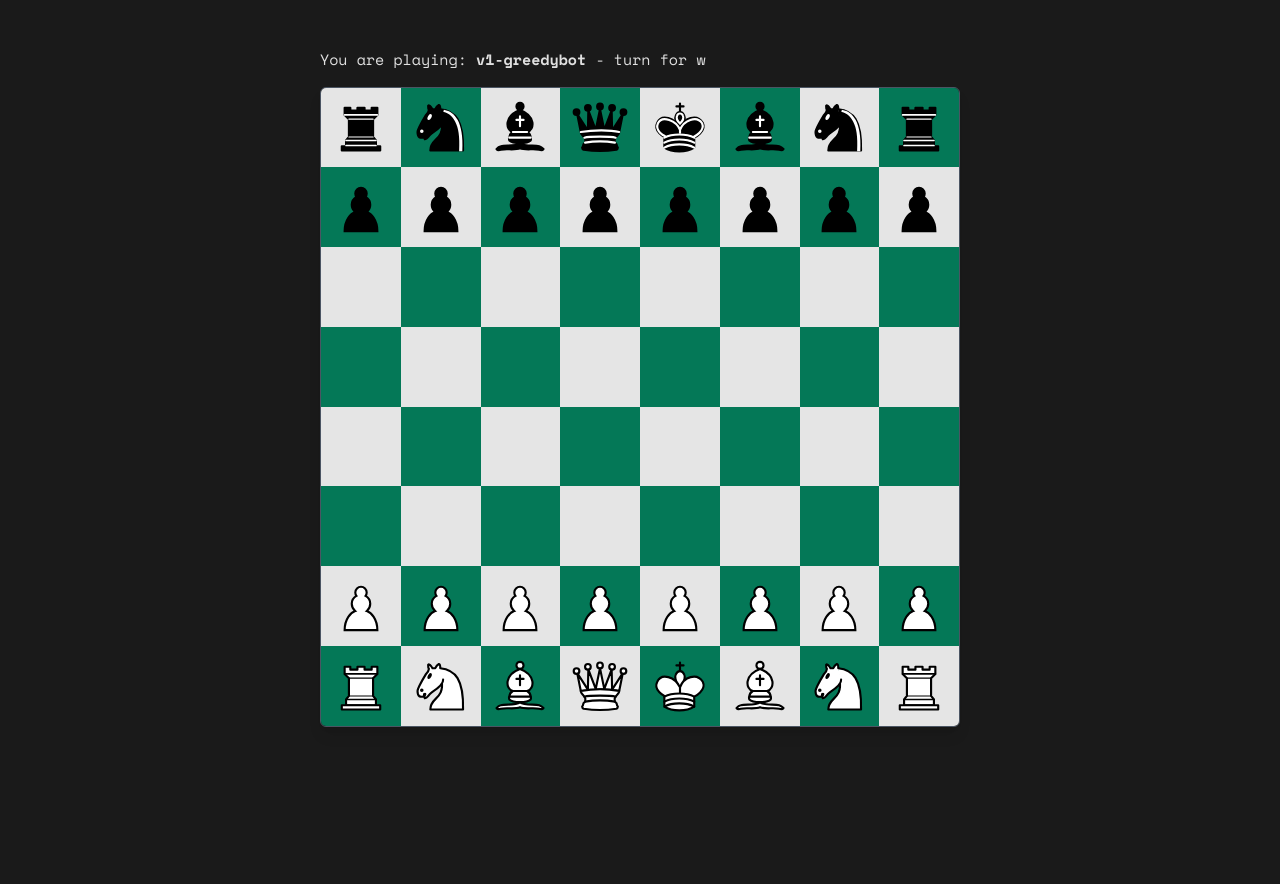
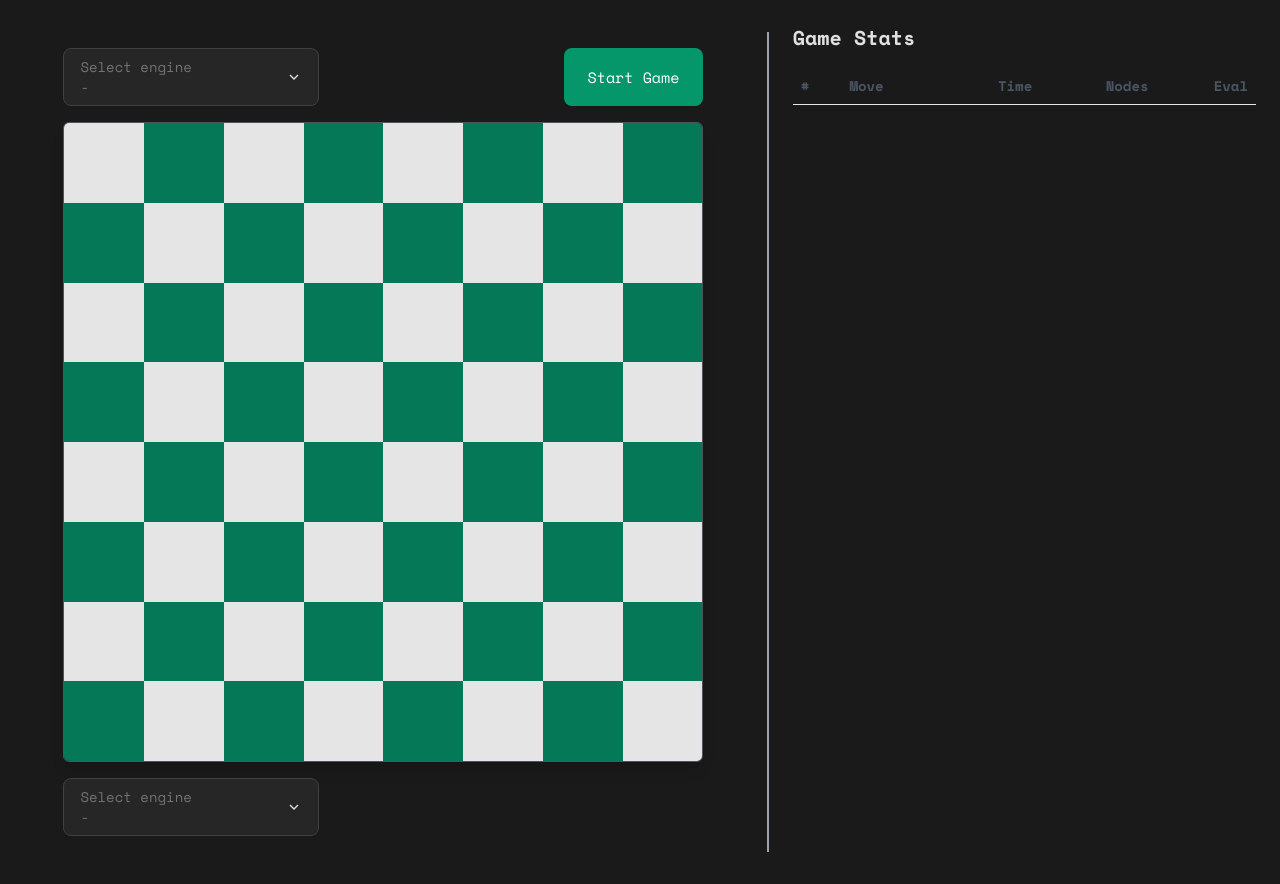
Before and after one commit to coenond/chess-bot, a Vue app: page / in a window 1280 px wide. Before the commit the page ends 800 px from the top, so only its background shows below. Built offline with nearby package versions, Linux system fonts and the light colour scheme.

Commit message:
add enigne selector and move history

```diff
--- a/src/App.vue
+++ b/src/App.vue
@@ -1,8 +1,26 @@
 <script setup lang="ts">
-// import { RouterLink, RouterView } from 'vue-router'
+import { ref } from 'vue'
 import ChessBoard from '@/components/ChessBoard.vue'
+import type { MoveHistoryEntry } from './engine/engine';
 
-const showSideBard = false;
+const showSideBard = true;
+
+const moveHistory = ref<MoveHistoryEntry[]>([]);
+
+const onMove = (move: MoveHistoryEntry) => moveHistory.value.push(move);
+
+const formatNumber = (num: number): string => num >= 1000 ? `${(num/1000).toFixed(1)}k` : num.toString();
+
+const formatEval = (eval_: number): string => {
+  const sign = eval_ > 0 ? '+' : ''
+  return `${sign}${eval_.toFixed(1)}`
+}
+
+const getEvalColor = (eval_: number): string => {
+  if (eval_ > 0.5) return 'text-emerald-600 dark:text-emerald-400'
+  if (eval_ < -0.5) return 'text-red-600 dark:text-red-400'
+  return 'text-gray-600 dark:text-gray-400'
+}
 </script>
 
 <template>
@@ -10,7 +28,7 @@ const showSideBard = false;
   <div class="min-h-screen flex bg-background dark:bg-background-dark">
     <!-- Left Side: Chess Board -->
     <div :class="`${showSideBard ? 'w-3/5' : 'w-full'} flex p-4`">
-      <ChessBoard />
+      <ChessBoard @move="onMove" />
     </div>
 
     <!-- Divider -->
@@ -19,21 +37,32 @@ const showSideBard = false;
     <!-- Right Side: Stats Panel -->
     <div v-if="showSideBard" class="w-2/5 p-6">
       <h2 class="text-xl font-semibold mb-4">Game Stats</h2>
-      <div class="space-y-4">
-        <div>
-          <span class="text-gray-600 dark:text-gray-300">Search Time:</span>
-          <span class="ml-2 font-mono">-</span>
-        </div>
-        <div>
-          <span class="text-gray-600 dark:text-gray-300">Search Depth:</span>
-          <span class="ml-2 font-mono">-</span>
-        </div>
-        <div>
-          <span class="text-gray-600 dark:text-gray-300">Move History:</span>
-          <ul class="mt-2 text-sm">
-            <li class="font-mono">-</li>
-          </ul>
-        </div>
+      <div class="overflow-x-auto">
+        <table class="w-full text-sm">
+          <thead>
+            <tr class="border-b border-gray-200 dark:border-gray-700">
+              <th class="text-left py-2 px-2 font-bold text-gray-600 dark:text-gray-300">#</th>
+              <th class="text-left py-2 px-2 font-bold text-gray-600 dark:text-gray-300">Move</th>
+              <th class="text-right py-2 px-2 font-bold text-gray-600 dark:text-gray-300">Time</th>
+              <th class="text-right py-2 px-2 font-bold text-gray-600 dark:text-gray-300">Nodes</th>
+              <th class="text-right py-2 px-2 font-bold text-gray-600 dark:text-gray-300">Eval</th>
+            </tr>
+          </thead>
+          <tbody class="font-mono">
+            <tr v-for="move in moveHistory"
+                :key="move.id"
+                class="border-b border-gray-100 dark:border-gray-800 hover:bg-gray-50 dark:hover:bg-gray-800"
+            >
+              <td class="py-2 px-2">{{ move.number }}</td>
+              <td class="py-2 px-2">{{ move.notation }}</td>
+              <td class="py-2 px-2 text-right">{{ move.time }}ms</td>
+              <td class="py-2 px-2 text-right">{{ formatNumber(move.nodes) }}</td>
+              <td class="py-2 px-2 text-right" :class="getEvalColor(move.eval)">
+                {{ formatEval(move.eval) }}
+              </td>
+            </tr>
+          </tbody>
+        </table>
       </div>
     </div>
   </div>
--- a/src/components/ChessBoard.vue
+++ b/src/components/ChessBoard.vue
@@ -1,6 +1,15 @@
 <template>
   <div class="w-full max-w-2xl mx-auto p-4">
-  <p class="py-4">You are playing: <b>{{ engine.name }}</b> - turn for {{ chess.turn() }}</p>
+    <div class="py-4 flex justify-between">
+      <EngineSelector v-if="!gameStarted" @select="(engine) => setBlackPlayer(engine)"/>
+      <button
+          v-if="!gameStarted"
+          @click="startGame"
+          class="px-6 py-3 bg-emerald-600 hover:bg-emerald-700 text-white font-medium rounded-lg shadow-sm transition-all duration-150 hover:shadow-md active:scale-95 dark:bg-emerald-700 dark:hover:bg-emerald-800"
+        >
+        Start Game
+      </button>
+    </div>
     <div
       class="aspect-square grid grid-cols-8 border border-gray-600 rounded-md overflow-hidden shadow-lg"
       @dragover.prevent
@@ -25,12 +34,12 @@
           />
           <!-- Static pieces -->
           <div
-            v-if="piece"
+            v-if="gameStarted && piece"
             :class="[
               'absolute w-full h-full flex items-center justify-center',
-             piece.color === playerColor ? `cursor-grab hover:scale-110` : '',
+             piece.color === turnColor ? `cursor-grab hover:scale-110` : '',
             ]"
-            :draggable="piece.color === playerColor"
+            :draggable="piece.color === turnColor"
           >
             <img
               :src="`${path}/pieces/${piece.type}-${piece.color}.svg`"
@@ -41,6 +50,10 @@
         </div>
       </template>
     </div>
+
+    <div class="py-4">
+      <EngineSelector v-if="!gameStarted"  @select="(engine) => setWhitePlayer(engine)"/>
+    </div>
   </div>
 </template>
 
@@ -48,26 +61,56 @@
 import { ref, computed } from 'vue'
 import { Chess, type Piece, type Square, type Move} from 'chess.js'
 import { EngineFactory } from '@/engine/engine-factory';
+import EngineSelector from '@/components/EngineSelector.vue';
 
-const chess = new Chess()
+enum FenPositions {
+  Start = 'rnbqkbnr/pppppppp/8/8/8/8/PPPPPPPP/RNBQKBNR w KQkq - 0 1',
+  Empty = '8/8/8/8/8/8/8/8 w - - 0 1',
+}
+
+const chess = new Chess();
 const gamePosition = ref(chess.board());
+const gameStarted = ref(false);
 const moveOptions = ref<Move[]|null>(null);
 const selectedPiece = ref<Piece|null>(null);
+
+const turnColor = chess ? chess.turn() : '';
 const playerColor = 'w';
 const engine = EngineFactory.create('v1');
+const whitePlayer = ref<EngineType|null>(null);
+const blackPlayer = ref<EngineType|null>(null);
 
 const path = import.meta.env.MODE === 'development' ? '' : '/chess-bot';
-const captureSound = new Audio(`${path}/sounds/capture.mp3`);
-const moveSound = new Audio(`${path}/sounds/move.mp3`);
-const castleSound = new Audio(`${path}/sounds/castle.mp3`);
-const checkSound = new Audio(`${path}/sounds/move-check.mp3`);
-const gameEndSound = new Audio(`${path}/sounds/game-end.mp3`);
-const gameStartSound = new Audio(`${path}/sounds/game-start.mp3`);
-const illegalSound = new Audio(`${path}/sounds/illegal.mp3`);
-const moveOpponentSound = new Audio(`${path}/sounds/move-opponent.mp3`);
-const notifySound = new Audio(`${path}/sounds/notify.mp3`);
-const promoteSound = new Audio(`${path}/sounds/promote.mp3`);
-const tenSecondSound = new Audio(`${path}/sounds/tenseconds.mp3`);
+const captureSoundPath = `${path}/sounds/capture.mp3`;
+const moveSoundPath = `${path}/sounds/move.mp3`;
+const castleSoundPath = `${path}/sounds/castle.mp3`;
+const checkSoundPath = `${path}/sounds/move-check.mp3`;
+const gameEndSoundPath = `${path}/sounds/game-end.mp3`;
+const gameStartSoundPath = `${path}/sounds/game-start.mp3`;
+const illegalSoundPath = `${path}/sounds/illegal.mp3`;
+const moveOpponentSoundPath = `${path}/sounds/move-opponent.mp3`;
+const notifySoundPath = `${path}/sounds/notify.mp3`;
+const promoteSoundPath = `${path}/sounds/promote.mp3`;
+const tenSecondSoundPath = `${path}/sounds/tenseconds.mp3`;
+
+const emit = defineEmits<{(e: 'move', move: MoveHistoryEntry): void}>()
+
+const setWhitePlayer = (engine) => whitePlayer.value = EngineFactory.create(engine.version);
+const setBlackPlayer = (engine) => blackPlayer.value = EngineFactory.create(engine.version);
+
+const startGame = () => {
+  if (!whitePlayer.value || !blackPlayer.value) {
+    const illegalSound = new Audio(illegalSoundPath);
+    illegalSound.play();
+    return;
+  }
+
+  const gameStartSound = new Audio(gameStartSoundPath);
+  gameStartSound.play();
+
+  gameStarted.value = true;
+  setTimeout(() => nextMove(), 500);
+}
 
 const getSquare = (row: number, col: number): Square => {
   const mapping: Record<number, number> = {1:8, 2:7, 3:6, 4:5, 5:4, 6:3, 7:2, 8:1};
@@ -78,51 +121,60 @@ const getSquareColor = (row: number, col: number): string => (row + col) % 2 ===
 
 const playSound = (move: Move, isCheck = false) => {
   if (isCheck) {
+    const checkSound = new Audio(checkSoundPath);
     checkSound.play();
     return;
   }
 
   if (move.isPromotion()) {
+    const promoteSound = new Audio(promoteSoundPath);
     promoteSound.play();
     return;
   }
 
   if (move.isCapture() || move.isEnPassant()) {
+    const captureSound = new Audio(captureSoundPath);
     captureSound.play();
     return;
   }
 
   if (move.isKingsideCastle() || move.isQueensideCastle()) {
+    const castleSound = new Audio(castleSoundPath);
     castleSound.play();
     return;
   }
 
-  move.color === playerColor ? moveSound.play() : moveOpponentSound.play();
+  const moveSound = new Audio(moveSoundPath);
+  moveSound.play();
+}
+
+const nextMove = () => {
+  const player = chess.turn() === 'w' ? whitePlayer : blackPlayer;
+
+  if (player.value.name === 'manual') return;
+
+  const engineMove = player.value.executor.search(chess);
+  emit('move', engineMove.historyEnty);
+  makeMove(engineMove.move);
 }
 
 const makeMove = (move: Move) => {
     chess.move(move);
     playSound(move, chess.inCheck());
 
-    if (chess.isCheckmate()) {
-      setTimeout(() => {
-        gamePosition.value = chess.board();
-        gameEndSound.play();
-        alert(`Game Over! Checkmate! ${chess.turn() !== playerColor ? 'You Win' : 'The Bot Wins'}!`);
-        return;
-      }, 200);
+    if (chess.isCheckmate() || chess.isDraw()) {
+      gamePosition.value = chess.board();
+      gameEndSound.play();
+      // todo - fix alert for stalemate
+      alert(`Game Over! Checkmate! ${chess.turn() !== playerColor ? 'You Win' : 'The Bot Wins'}!`);
+      return;
     }
 
     gamePosition.value = chess.board();
     selectedPiece.value = null;
     moveOptions.value = null;
 
-    if (chess.turn() !== playerColor) {
-      setTimeout(() => {
-        const botMove = engine.executor.search(chess);
-        makeMove(botMove);
-      }, 400);
-    }
+    setTimeout(() => nextMove(), 100);
 }
 
 const squareClickHandler = (row: number, col: number, piece: Piece|null) => {
--- /dev/null
+++ b/src/components/EngineSelector.vue
@@ -0,0 +1,71 @@
+<template>
+  <div class="relative w-64">
+    <!-- Main button -->
+    <button
+      @click="isOpen = !isOpen"
+      class="z-0 w-full px-4 py-2 bg-neutral-800 border border-neutral-200 border-neutral-700 rounded-lg shadow-sm flex items-center justify-between hover:bg-neutral-50 hover:bg-neutral-700 transition-colors duration-150"
+    >
+      <div class="flex flex-col items-start">
+        <span v-if="selectedEngine" class="text-sm font-medium">{{ selectedEngine.name }}</span>
+        <span v-else class="text-sm text-neutral-500">Select engine</span>
+        <span v-if="selectedEngine" class="text-xs text-neutral-500 text-neutral-400">{{ selectedEngine.version }}</span>
+        <span v-else class="text-sm text-neutral-500">-</span>
+      </div>
+      <svg
+        xmlns="http://www.w3.org/2000/svg"
+        class="w-4 h-4 transition-transform duration-200"
+        :class="{ 'rotate-180': isOpen }"
+        viewBox="0 0 24 24"
+        fill="none"
+        stroke="currentColor"
+        stroke-width="2"
+      >
+        <polyline points="6 9 12 15 18 9"></polyline>
+      </svg>
+    </button>
+
+    <!-- Dropdown -->
+    <Transition
+      enter-active-class="transition duration-100 ease-out"
+      enter-from-class="transform scale-95 opacity-0"
+      enter-to-class="transform scale-100 opacity-100"
+      leave-active-class="transition duration-75 ease-in"
+      leave-from-class="transform scale-100 opacity-100"
+      leave-to-class="transform scale-95 opacity-0"
+    >
+      <div
+        v-if="isOpen"
+        class="absolute w-full mt-2 bg-neutral-800 border border-neutral-200 border-neutral-700 rounded-lg shadow-lg overflow-hidden z-50"
+      >
+        <button
+          v-for="engine in engines"
+          :key="engine.name"
+          @click="selectEngine(engine)"
+          class="w-full px-4 py-2 text-left hover:bg-neutral-50 hover:bg-neutral-700 transition-colors duration-150"
+        >
+          <div class="flex flex-col">
+            <span class="text-sm font-medium">{{ engine.name }}</span>
+            <span class="text-xs text-neutral-500 text-neutral-400">{{ engine.version }}</span>
+          </div>
+        </button>
+      </div>
+    </Transition>
+  </div>
+</template>
+
+<script setup lang="ts">
+import { ref } from 'vue'
+import { EngineFactory } from '@/engine/engine-factory';
+
+const isOpen = ref(false)
+const engines = EngineFactory.getEngines();
+const selectedEngine = ref(null);
+
+const selectEngine = (engine) => {
+  selectedEngine.value = engine
+  isOpen.value = false
+  emit('select', engine)
+}
+
+const emit = defineEmits(['select'])
+</script>
--- a/src/engine/engine-factory.ts
+++ b/src/engine/engine-factory.ts
@@ -5,18 +5,30 @@ import { v1Engine } from "./v1.engine";
 export type EngineType = {
     name: string;
     version: string
-    executor: Engine;
+    executor: Engine|null;
+}
+
+type EngineConstructor = new () => Engine;
+export type EngineOption = {
+    name: string;
+    version: string;
+    construct: EngineConstructor|null
+}
+
+export const engines: { [key: string]: EngineOption } = {
+    human: { name: 'manual', version: 'human', construct: null },
+    v0: { name: 'v0-bogobot', version: 'v0', construct: v0Engine },
+    v1: { name: 'v1-greedybot', version: 'v1', construct: v1Engine }
 }
 
 export class EngineFactory {
     static create(version: string): EngineType {
-        switch (version) {
-            case "v0":
-                return { name: 'v0-bogobot', version: 'v0.0.0', executor: new v0Engine() };
-            case "v1":
-                return { name: 'v1-greedybot', version: 'v1.0.0', executor: new v1Engine() };
-            default:
-                throw new Error("Invalid engine version");
-        }
+      const engine = engines[version];
+      console.log(engine);
+      return { name: engine.name, version, executor: engine.construct !== null ? new engine.construct() : null };
+    }
+
+    static getEngines(): { [key: string]: EngineOption } {
+      return engines;
     }
 }
--- a/src/engine/engine.ts
+++ b/src/engine/engine.ts
@@ -1,6 +1,15 @@
 import type { Chess, Move } from "chess.js";
+
+export type MoveHistoryEntry = {
+  id: string,
+  number: number,
+  notation: string,
+  time: number,
+  nodes: number,
+  eval: number,
+}
 
 export type Engine = {
     evaluate(chess: Chess): number;
-    search(chess: Chess): Move;
+    search(chess: Chess): { move: Move, historyEnty: MoveHistoryEntry };
 }
--- a/src/engine/v0.engine.ts
+++ b/src/engine/v0.engine.ts
@@ -1,15 +1,26 @@
 import { Chess, Move } from "chess.js";
-import type { Engine } from "./engine";
+import type { Engine, MoveHistoryEntry } from "./engine";
 
 export class v0Engine implements Engine {
 
     evaluate(chess: Chess): number {
-        return 0;
+      return 0;
     }
 
-    search(chess: Chess): Move {
-        const moves = chess.moves({ verbose: true });
-        return moves[Math.floor(Math.random() * moves.length)];
+    search(chess: Chess): { move: Move, historyEnty: MoveHistoryEntry } {
+      const moves = chess.moves({ verbose: true });
+      const move = moves[Math.floor(Math.random() * moves.length)];
+
+      return {
+        move,
+        historyEnty: {
+          id: crypto.randomUUID(),
+          number: chess.history().length,
+          nodes: 1,
+          notation: move.san,
+          time: 0,
+          eval: 0,
+      }};
     }
 
 }
--- a/src/engine/v1.engine.ts
+++ b/src/engine/v1.engine.ts
@@ -1,51 +1,75 @@
 import { Chess, Move } from "chess.js";
-import type { Engine } from "./engine";
+import type { Engine, MoveHistoryEntry } from "./engine";
 
 export class v1Engine implements Engine {
 
+  private nodes = 0;
+
   evaluate(chess: Chess): number {
     const pieceValues: Record<string, number> = {
-      p: 1000, n: 3000, b: 3000, r: 5000, q: 9000, k: 0
+      p: 1, n: 3, b: 3, r: 5, q: 9, k: 0
     };
     let score = 0;
-    const board = chess.board();
+    const piecesOnBoard = chess.board().flatMap(row => row.filter(p => p));
 
-    for (const row of board) {
-      for (const square of row) {
-        if (square) {
-          const value = pieceValues[square.type] || 0;
-          score += square.color === "w" ? value : -value;
-        }
+    for (const piece of piecesOnBoard) {
+      if (piece) {
+        score += piece.color === "w" ? pieceValues[piece.type] : -pieceValues[piece.type];
       }
+    }
+
+    if (score === -9) {
+      console.log(chess.history());
+      console.log(chess.ascii());
     }
 
     return score;
   }
 
-  search(chess: Chess): Move {
+  search(chess: Chess): { move: Move, historyEnty: MoveHistoryEntry } {
+    this.nodes = 0;
+    const startTime = new Date();
     const moves = chess.moves({ verbose: true });
     const isMaximizing = chess.turn() === "w";
     let bestMove = moves[0];
     let bestScore = isMaximizing ? -Infinity : Infinity;
+    let currentEval = 0;
 
     for (const move of moves) {
+      this.nodes++;
       chess.move(move);
       const score = this.minimax(chess, 2, isMaximizing);
-      console.log(`Move: ${move.san}, Score: ${score}`);
-      chess.undo();
+      // console.log(`Move: ${move.san}, Score: ${score}`);
 
 
       if (isMaximizing && score > bestScore) {
-        bestScore = score; bestMove = move;
+        currentEval = this.evaluate(chess);
+        bestScore = score;
+        bestMove = move;
       }
       if (!isMaximizing && score < bestScore) {
-        bestScore = score; bestMove = move;
+        currentEval = this.evaluate(chess);
+        bestScore = score;
+        bestMove = move;
       }
+      chess.undo();
     }
+
+    const end = new Date();
+    const seconds = end.getMilliseconds() - startTime.getMilliseconds();
 
     console.log(`===== Found: ${bestMove.san}, Score: ${bestScore}`);
 
-    return bestMove;
+    return {
+      move: bestMove,
+      historyEnty: {
+        id: crypto.randomUUID(),
+        number: chess.history().length,
+        nodes: this.nodes,
+        notation: bestMove.san,
+        time: seconds,
+        eval: currentEval,
+    }};
   }
 
   minimax(chess: Chess, depth: number, isMaximizing: boolean): number {
@@ -57,6 +81,7 @@ export class v1Engine implements Engine {
     let bestScore = isMaximizing ? -Infinity : Infinity;
 
     for (const move of moves) {
+      this.nodes++;
       chess.move(move);
       const score = this.minimax(chess, depth-1, !isMaximizing);
       chess.undo();
--- /dev/null
+++ b/src/fixtures/fen.positions.ts
@@ -0,0 +1,4 @@
+export enum FenPositions {
+  start = 'rnbqkbnr/pppppppp/8/8/8/8/PPPPPPPP/RNBQKBNR w KQkq - 0 1',
+  empty = '8/8/8/8/8/8/8/8 w - - 0 1',
+}
--- a/vite.config.ts
+++ b/vite.config.ts
@@ -7,7 +7,7 @@ import vueDevTools from 'vite-plugin-vue-devtools'
 
 // https://vite.dev/config/
 export default defineConfig({
-  base:  process.env.NODE_ENV === "production" ? "/chess-bot/" : "/",
+  // base: "/chess-bot/",
   plugins: [
     vue(),
     vueJsx(),
```
